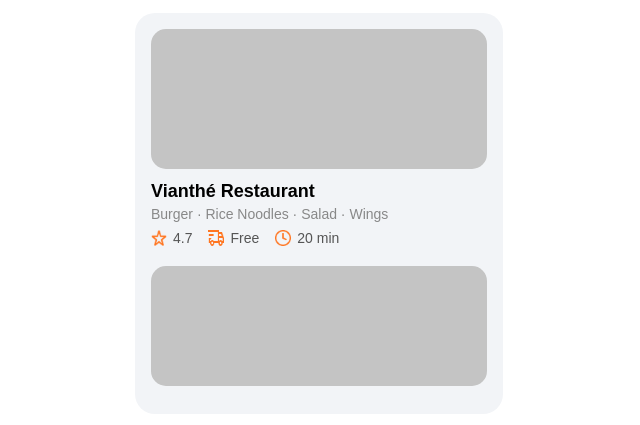
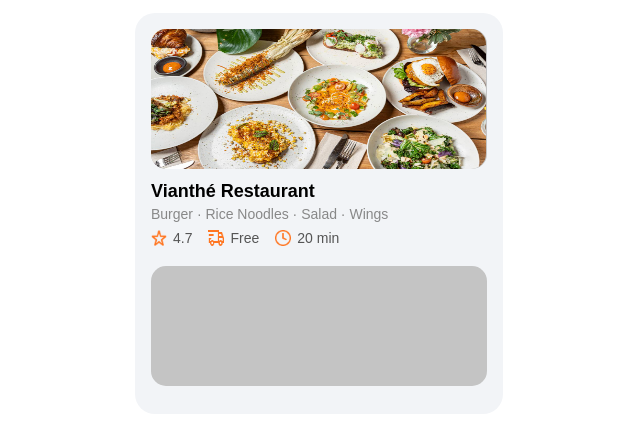
Before and after one commit to vivian-l-29/Prueba-Labs-2, a plain HTML site: page login/login.html in a window 1280 px wide. Shown: the part 375-800 px from the top of the page, without its empty margins (321-961 px from the left). Drawn offline with Linux system fonts and the light colour scheme.

Commit message:
Arreglos de diseño

```diff
--- a/login/login.css
+++ b/login/login.css
@@ -72,6 +72,13 @@ body{
 .imagen-restaurante {
   background: #c4c4c4;
   height: 140px;
+  border-radius: 15px;
+  margin-bottom: 12px;
+}
+
+.imagen-restaurante .ok{
+  height: 140px;
+  width: 335px;
   border-radius: 15px;
   margin-bottom: 12px;
 }
--- a/login/login.html
+++ b/login/login.html
@@ -61,7 +61,9 @@
   </a>
 </div>
 <div class="carta-restaurante">
-  <div class="imagen-restaurante"></div>
+  <div class="imagen-restaurante">
+    <img class="ok" src="../assets/61785318.jpg" alt="">
+  </div>
   <h4>Vianthé Restaurant</h4>
   <p class="etiquetas">Burger · Rice Noodles · Salad · Wings</p>
   <div class="info-restaurante">
```
Also changed, not shown: assets/61785318.jpg (added).
